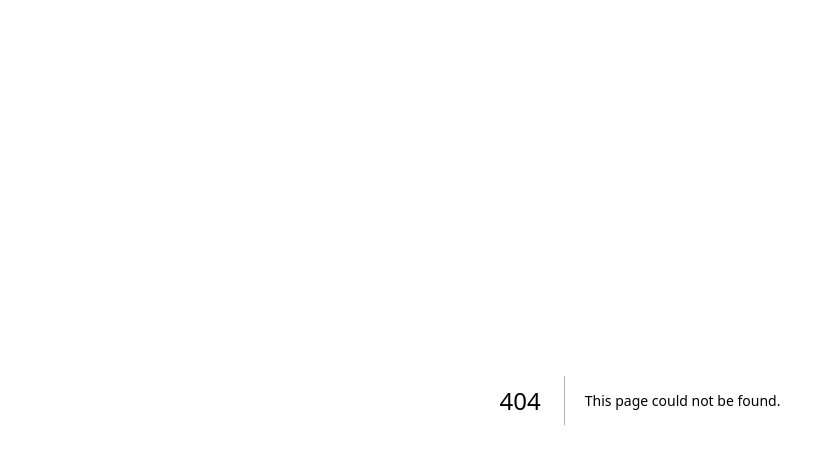
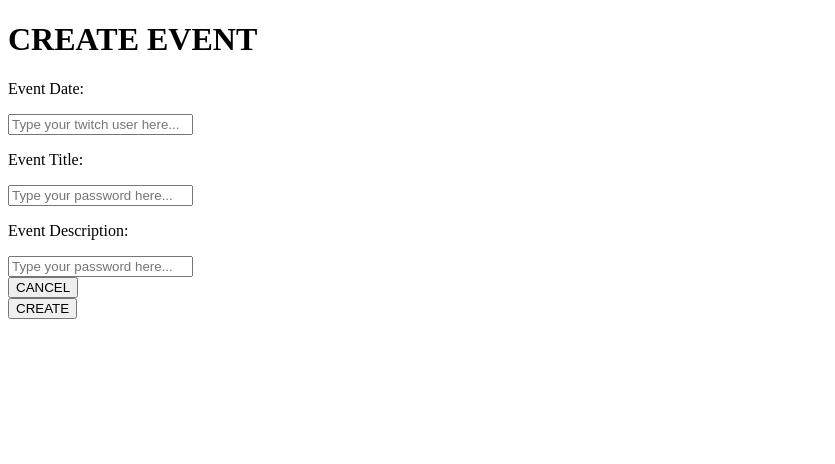
Before and after one commit to muulinha/TWITCH-TEAM-UP, a Next.js app in the folder client/: page /CreateEvent in a window 1280 px wide. Before the commit this address had no page. Shown: the top 464 px of the page, without its empty margins (0-835 px from the left). Built offline with nearby package versions, Linux system fonts and the light colour scheme.

Commit message:
Created event create and edit button. not working yet

```diff
--- a/client/src/App.jsx
+++ b/client/src/App.jsx
@@ -2,6 +2,8 @@ import Header from './components/Header';
 import About from './pages/About';
 import Home from './pages/Home';
 import Events from './pages/Events';
+import CreateEvent from './pages/CreateEvent';
+import EditEvent from './pages/EditEvent';
 import Index from './pages/Index';
 import Login from './pages/Login';
 import Signin from './pages/Signin';
@@ -26,7 +28,11 @@ function App() {
         <Route exact path="/Login" element={<Login/>}/>
         <Route exact path="/Signin" element={<Signin/>}/>
         <Route exact path="/Home" element={<Home/>}/>
+
         <Route exact path="/Events" element={<Events/>}/>
+        <Route exact path="/CreateEvent" element={<CreateEvent/>}/>
+        <Route exact path="/EditEvent" element={<EditEvent/>}/>
+
         <Route exact path="/About" element={<About/>}/>
         <Route path="*" element={<Index/>}/>
         </Routes>
--- a/client/src/pages/About.jsx
+++ b/client/src/pages/About.jsx
@@ -1,11 +1,10 @@
-import EditEvent from '../components/EditEvent';
 import './About.css';
 // import Backboard from '../components/Backboard';
 
 function About() {
   return (
     <section className='center'>
-      {/* <div className='background-container'>
+      <div className='background-container'>
           <div className='backboard-img backboard-container'>
           <p className='main-title'>
           ABOUT US
@@ -23,8 +22,7 @@ function About() {
           Lorem ipsum dolor sit amet, consectetur adipisicing elit. Quis exercitationem iste ratione porro officiis earum error quia quos explicabo sunt nemo aspernatur nam laborum, quidem eos soluta quae, voluptatibus eligendi!
         </p>
         </div>
-        </div> */}
-        <EditEvent />
+        </div>
     </section>
   );
 }
--- /dev/null
+++ b/client/src/pages/CreateEvent.jsx
@@ -0,0 +1,36 @@
+
+import React from 'react';
+// import './CreateEvent.css';
+
+// When the user clicks in "login", the page should redirect to the /home page
+// the Twitch API fecthUser and fetchStreams should be triggered to populate the home page
+
+const CreateEvent = () => {
+    return (
+        <div className='create-event-container'>
+            <div className='backboard-img backboard-login'>
+                <h1 className='login-title'>CREATE EVENT </h1>
+                <p className='login-subtitles'> Event Date:</p>
+                <input className='login-input' placeholder="Type your twitch user here..."></input>
+                <p className='login-subtitles'> Event Title:</p>
+                <input className='login-input' placeholder="Type your password here..."></input>
+                <p className='login-subtitles'> Event Description:</p>
+                <input className='login-input' placeholder="Type your password here..."></input>
+                <div className='buttons-align'>
+                <div>
+                    <a href='./Events'>
+                    <button className='login-button'>CANCEL</button>
+                    </a>
+                </div>
+                <div>
+                    <a href='./Events'>
+                    <button className='login-button'>CREATE</button>
+                    </a>
+                </div>
+                </div>
+            </div>
+        </div>
+    );
+};
+
+export default CreateEvent;
```
Also changed, not shown: client/src/pages/EditEvent.jsx (added, +36 -0 lines), client/src/pages/Events.jsx (+9 -4 lines), 1 other file (tests, documents, lock files or other folders).
